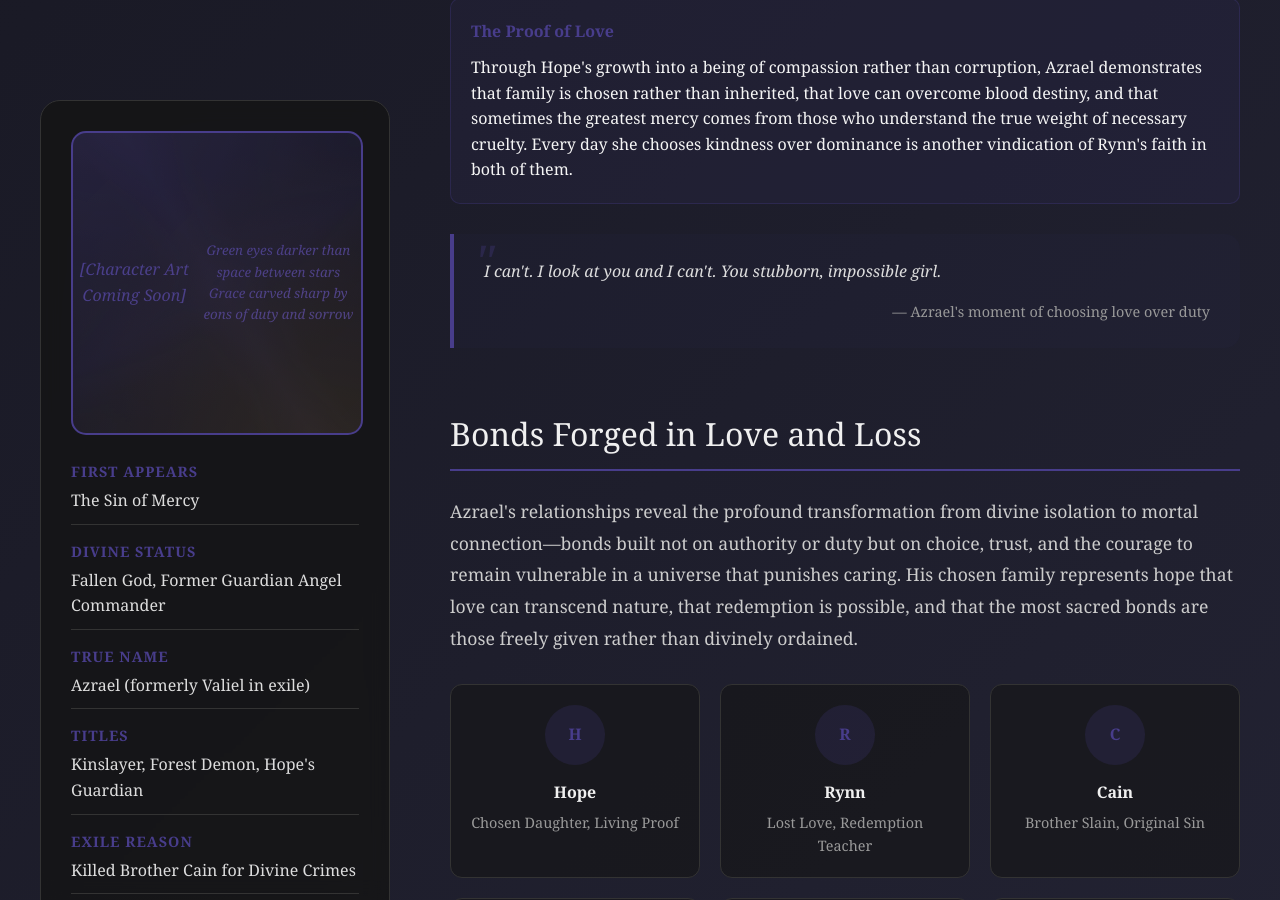
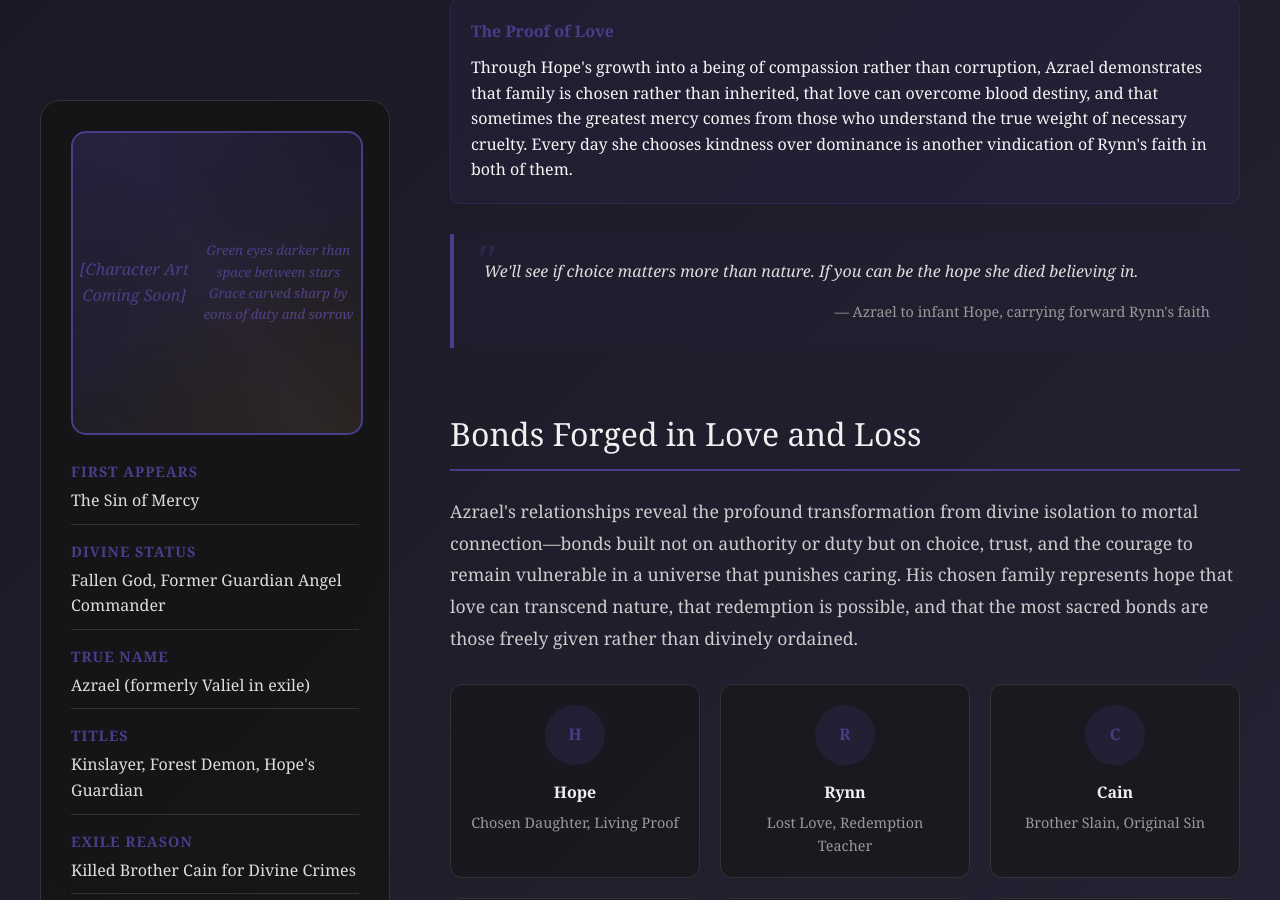
Before and after one commit to Mileena28/Mileena28.github.io, a Jekyll site: the page world-guide/characters/azrael.html, which Jekyll copies as it is, in a window 1280 px wide and 900 px high, scrolled down 4348 px. Built offline with Jekyll 4.4.1, drawn with Linux system fonts in a browser that asks for light colours.

Commit message:
Update azrael.html

```diff
--- a/world-guide/characters/azrael.html
+++ b/world-guide/characters/azrael.html
@@ -719,8 +719,8 @@
                     </div>
 
                     <div class="character-quote">
-                        I can't. I look at you and I can't. You stubborn, impossible girl.
-                        <div class="quote-source">— Azrael's moment of choosing love over duty</div>
+                        We'll see if choice matters more than nature. If you can be the hope she died believing in.
+                        <div class="quote-source">— Azrael to infant Hope, carrying forward Rynn's faith</div>
                     </div>
                 </section>
 
```
